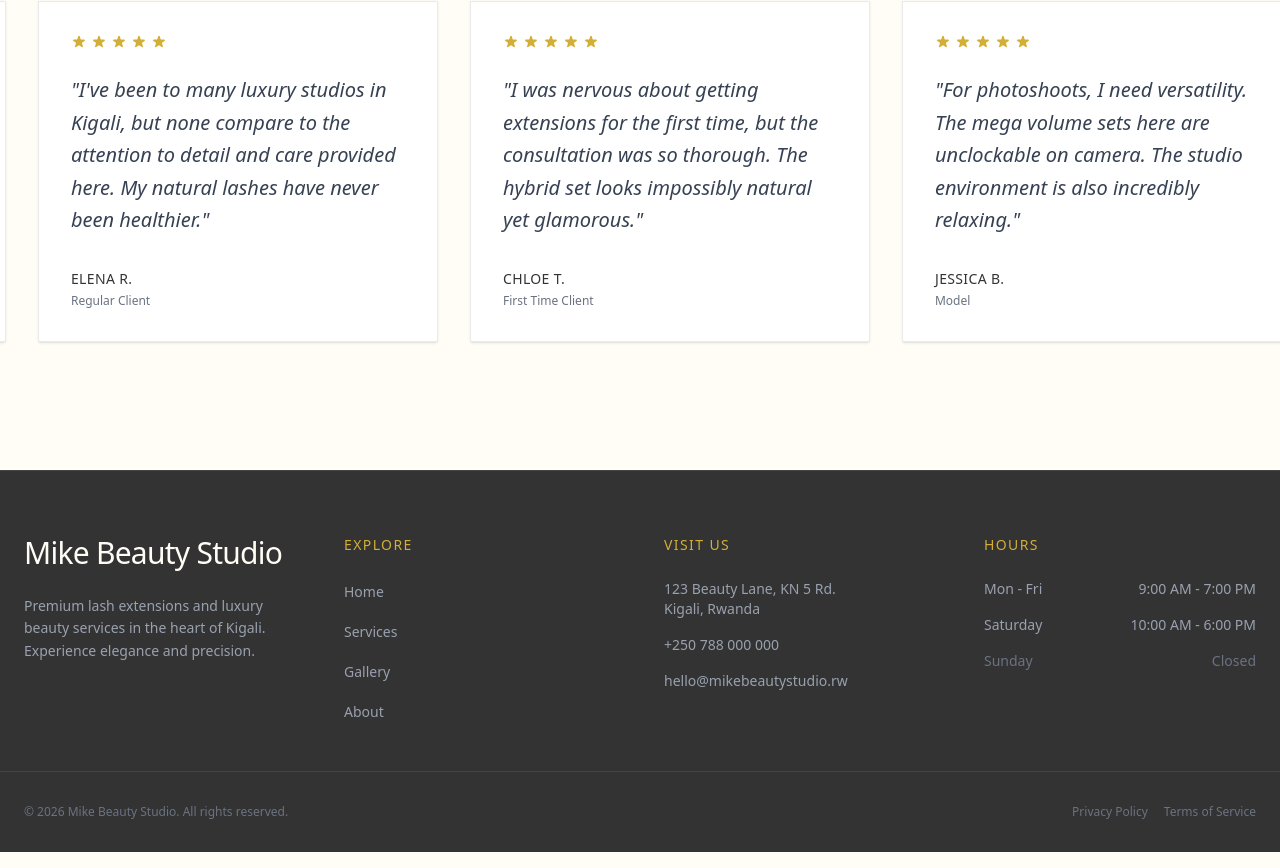
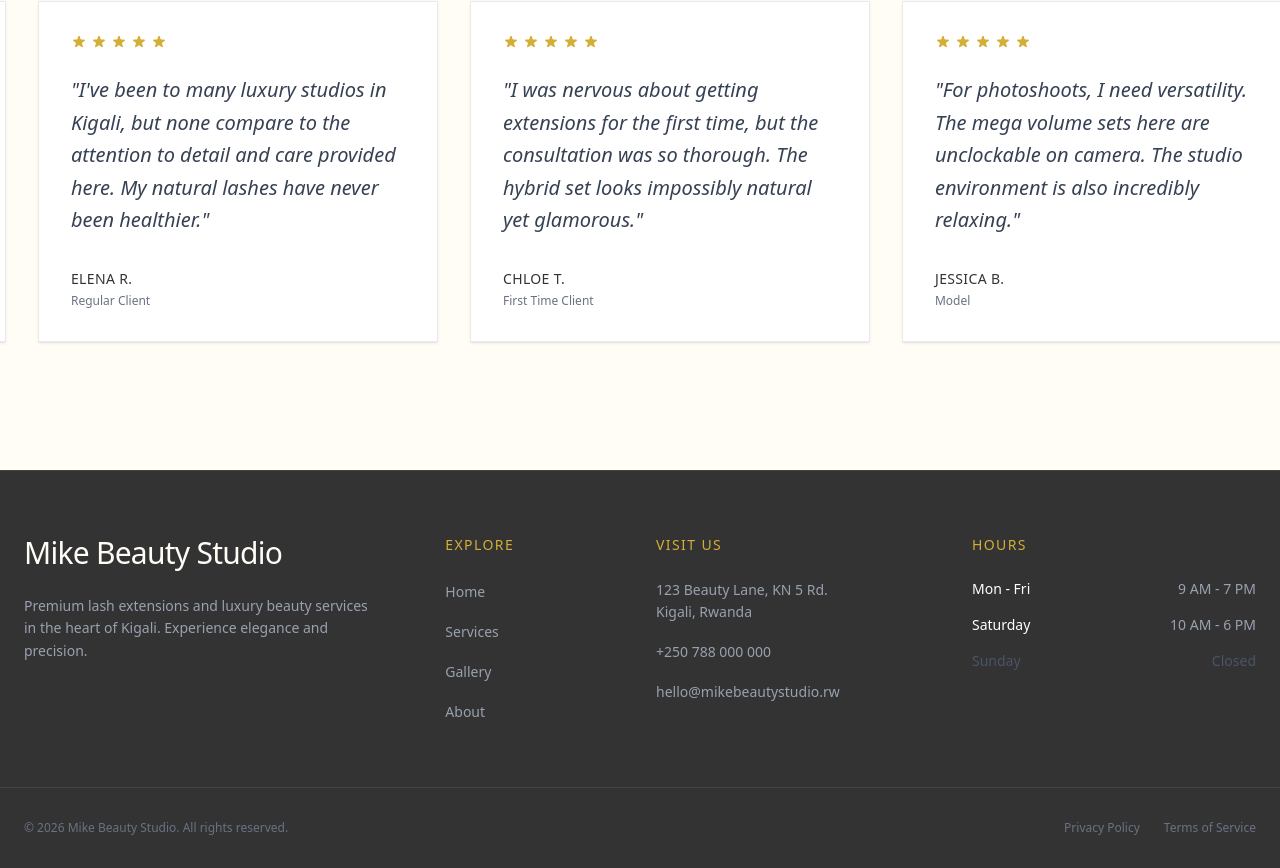
Before and after one commit to amanifadhili/mike-beauty-studio, a Next.js app: page / in a window 1280 px wide. Shown: the part 2703-3571 px from the top of the page. Built offline with nearby package versions, Linux system fonts and the light colour scheme; no server answers; the database is empty; a web font is replaced by a local one.

Commit message:
refactor: improve responsive layout and grid spacing in Footer and update Navbar to use programmatic navigation for booking button

```diff
--- a/components/layout/Footer.tsx
+++ b/components/layout/Footer.tsx
@@ -8,19 +8,19 @@ export async function Footer() {
 
   return (
     <footer className="bg-charcoal text-cream pt-16 pb-8 border-t border-[#444]">
-      <div className="container mx-auto px-6 grid grid-cols-1 md:grid-cols-4 gap-8 md:gap-12 mb-12">
+      <div className="container mx-auto px-6 grid grid-cols-2 md:grid-cols-12 gap-y-12 gap-x-6 md:gap-8 mb-16">
         {/* Brand */}
-        <div className="md:col-span-1">
+        <div className="col-span-2 md:col-span-4 lg:col-span-4 lg:pr-8 order-1">
           <Link href="/" className="font-playfair text-3xl tracking-tight block mb-6">
             Mike Beauty Studio
           </Link>
-          <p className="font-sans text-sm text-gray-400 max-w-xs leading-relaxed">
+          <p className="font-sans text-sm text-gray-400 max-w-sm leading-relaxed">
             {settings['SEO_DESCRIPTION'] || 'Premium lash extensions and luxury beauty services in the heart of Kigali. Experience elegance and precision.'}
           </p>
         </div>
 
         {/* Navigation */}
-        <div>
+        <div className="col-span-1 md:col-span-2 lg:col-span-2 order-2">
           <h4 className="font-sans tracking-widest text-gold text-sm uppercase mb-6">Explore</h4>
           <ul className="space-y-4">
             {['Home', 'Services', 'Gallery', 'About'].map((item) => (
@@ -37,17 +37,17 @@ export async function Footer() {
         </div>
 
         {/* Contact */}
-        <div>
+        <div className="col-span-2 md:col-span-3 lg:col-span-3 order-4 md:order-3">
           <h4 className="font-sans tracking-widest text-gold text-sm uppercase mb-6">Visit Us</h4>
           <address className="not-italic font-sans text-sm text-gray-400 space-y-4">
-            <p className="whitespace-pre-line">{settings['STUDIO_ADDRESS'] || '123 Beauty Lane, KN 5 Rd.\nKigali, Rwanda'}</p>
+            <p className="whitespace-pre-line leading-relaxed">{settings['STUDIO_ADDRESS'] || '123 Beauty Lane, KN 5 Rd.\nKigali, Rwanda'}</p>
             <p>
-              <a href={`tel:${settings['PHONE_NUMBER'] || '+250788000000'}`} className="hover:text-white transition-colors" aria-label="Call Mike Beauty Studio">
+              <a href={`tel:${settings['PHONE_NUMBER'] || '+250788000000'}`} className="hover:text-white transition-colors block py-0.5" aria-label="Call Mike Beauty Studio">
                 {settings['PHONE_NUMBER'] || '+250 788 000 000'}
               </a>
             </p>
             <p>
-              <a href={`mailto:${settings['CONTACT_EMAIL'] || 'hello@mikebeautystudio.rw'}`} className="hover:text-white transition-colors" aria-label="Email Mike Beauty Studio">
+              <a href={`mailto:${settings['CONTACT_EMAIL'] || 'hello@mikebeautystudio.rw'}`} className="hover:text-white transition-colors break-words block py-0.5" aria-label="Email Mike Beauty Studio">
                 {settings['CONTACT_EMAIL'] || 'hello@mikebeautystudio.rw'}
               </a>
             </p>
@@ -55,18 +55,18 @@ export async function Footer() {
         </div>
 
         {/* Hours */}
-        <div>
+        <div className="col-span-1 md:col-span-3 lg:col-span-3 order-3 md:order-4">
           <h4 className="font-sans tracking-widest text-gold text-sm uppercase mb-6">Hours</h4>
           <ul className="font-sans text-sm text-gray-400 space-y-4">
-            <li className="flex justify-between">
-              <span>Mon - Fri</span>
-              <span>{settings['HOURS_WEEKDAY'] || '9:00 AM - 7:00 PM'}</span>
+            <li className="flex flex-col lg:flex-row lg:justify-between gap-1 lg:gap-4">
+              <span className="text-white">Mon - Fri</span>
+              <span className="text-gray-400">{settings['HOURS_WEEKDAY'] || '9 AM - 7 PM'}</span>
             </li>
-            <li className="flex justify-between">
-              <span>Saturday</span>
-              <span>{settings['HOURS_WEEKEND'] || '10:00 AM - 6:00 PM'}</span>
+            <li className="flex flex-col lg:flex-row lg:justify-between gap-1 lg:gap-4">
+              <span className="text-white">Saturday</span>
+              <span className="text-gray-400">{settings['HOURS_WEEKEND'] || '10 AM - 6 PM'}</span>
             </li>
-            <li className="flex justify-between text-gray-500">
+            <li className="flex flex-col lg:flex-row lg:justify-between gap-1 lg:gap-4 text-gray-600">
               <span>Sunday</span>
               <span>Closed</span>
             </li>
@@ -75,10 +75,10 @@ export async function Footer() {
       </div>
 
       <div className="container mx-auto px-6 pt-8 border-t border-[#444] flex flex-col md:flex-row justify-between items-center text-xs text-gray-500 font-sans">
-        <p>&copy; {currentYear} Mike Beauty Studio. All rights reserved.</p>
-        <div className="flex gap-4 mt-4 md:mt-0">
-          <Link href="/privacy" className="hover:text-white">Privacy Policy</Link>
-          <Link href="/terms" className="hover:text-white">Terms of Service</Link>
+        <p className="mb-4 md:mb-0 text-center md:text-left">&copy; {currentYear} Mike Beauty Studio. All rights reserved.</p>
+        <div className="flex gap-6">
+          <Link href="/privacy" className="hover:text-white transition-colors">Privacy Policy</Link>
+          <Link href="/terms" className="hover:text-white transition-colors">Terms of Service</Link>
         </div>
       </div>
     </footer>
```
